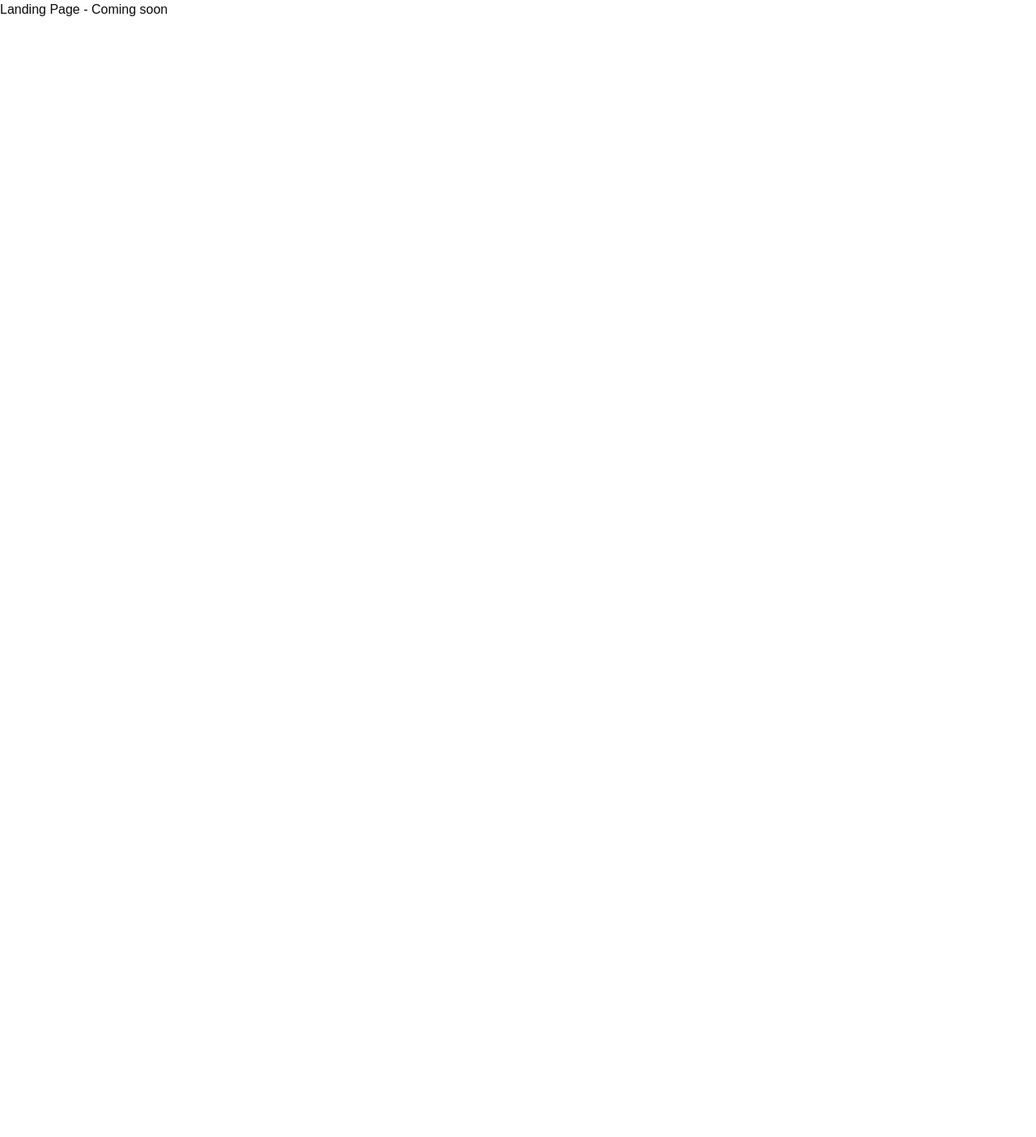
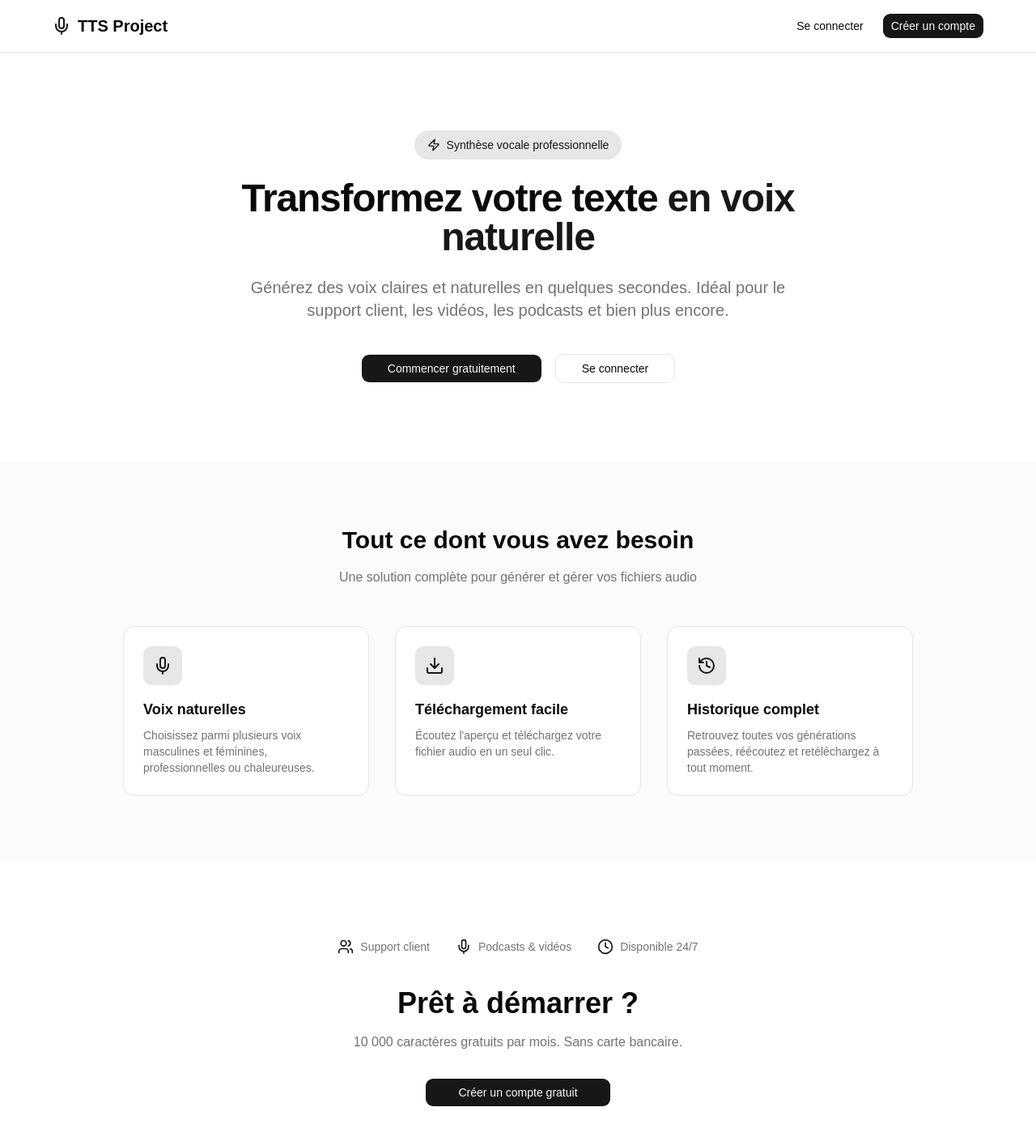
Before and after one commit to blandineJATSA/tts-project, a React (Vite) app in the folder frontend/: page / in a window 1280 px wide. Shown: the top 1404 px of the page at 81% size. Before the commit the page ends 800 px from the top, so only its background shows below. Built offline with nearby package versions, Linux system fonts and the light colour scheme.

Commit message:
feat: création de la Landing Page (hero, features, CTA)

```diff
--- a/frontend/src/App.jsx
+++ b/frontend/src/App.jsx
@@ -2,7 +2,7 @@ import { BrowserRouter as Router, Routes, Route } from 'react-router-dom'
 import ProtectedLayout from '@/components/layout/ProtectedLayout'
 
 // Pages publiques temporaires
-const LandingPage   = () => <div>Landing Page - Coming soon</div>
+import LandingPage from '@/pages/LandingPage'
 const LoginPage     = () => <div>Login Page - Coming soon</div>
 const RegisterPage  = () => <div>Register Page - Coming soon</div>
 
--- /dev/null
+++ b/frontend/src/pages/LandingPage.jsx
@@ -0,0 +1,131 @@
+import { Link } from 'react-router-dom'
+import { Button } from '@/components/ui/button'
+import Navbar from '@/components/layout/Navbar'
+import { Mic, Download, History, Zap, Users, Clock } from 'lucide-react'
+
+export default function LandingPage() {
+  return (
+    <div className="min-h-screen bg-background">
+
+      {/* Navbar */}
+      <Navbar />
+
+      {/* ===== SECTION 1 : HERO ===== */}
+      <section className="max-w-4xl mx-auto px-6 py-24 text-center">
+
+        <div className="inline-flex items-center gap-2 bg-primary/10 text-primary px-4 py-2 rounded-full text-sm font-medium mb-6">
+          <Zap className="h-4 w-4" />
+          Synthèse vocale professionnelle
+        </div>
+
+        <h1 className="text-5xl font-bold tracking-tight mb-6">
+          Transformez votre texte
+          <span className="text-primary"> en voix naturelle</span>
+        </h1>
+
+        <p className="text-xl text-muted-foreground mb-10 max-w-2xl mx-auto">
+          Générez des voix claires et naturelles en quelques secondes.
+          Idéal pour le support client, les vidéos, les podcasts et bien plus encore.
+        </p>
+
+        <div className="flex items-center justify-center gap-4">
+          <Link to="/register">
+            <Button size="lg" className="px-8">
+              Commencer gratuitement
+            </Button>
+          </Link>
+          <Link to="/login">
+            <Button size="lg" variant="outline" className="px-8">
+              Se connecter
+            </Button>
+          </Link>
+        </div>
+
+      </section>
+
+      {/* ===== SECTION 2 : FEATURES ===== */}
+      <section className="bg-muted/40 py-20">
+        <div className="max-w-5xl mx-auto px-6">
+
+          <h2 className="text-3xl font-bold text-center mb-4">
+            Tout ce dont vous avez besoin
+          </h2>
+          <p className="text-muted-foreground text-center mb-12">
+            Une solution complète pour générer et gérer vos fichiers audio
+          </p>
+
+          <div className="grid grid-cols-1 md:grid-cols-3 gap-8">
+
+            <div className="bg-background rounded-xl p-6 border">
+              <div className="bg-primary/10 w-12 h-12 rounded-lg flex items-center justify-center mb-4">
+                <Mic className="h-6 w-6 text-primary" />
+              </div>
+              <h3 className="font-semibold text-lg mb-2">Voix naturelles</h3>
+              <p className="text-muted-foreground text-sm">
+                Choisissez parmi plusieurs voix masculines et féminines,
+                professionnelles ou chaleureuses.
+              </p>
+            </div>
+
+            <div className="bg-background rounded-xl p-6 border">
+              <div className="bg-primary/10 w-12 h-12 rounded-lg flex items-center justify-center mb-4">
+                <Download className="h-6 w-6 text-primary" />
+              </div>
+              <h3 className="font-semibold text-lg mb-2">Téléchargement facile</h3>
+              <p className="text-muted-foreground text-sm">
+                Écoutez l'aperçu et téléchargez votre fichier audio
+                en un seul clic.
+              </p>
+            </div>
+
+            <div className="bg-background rounded-xl p-6 border">
+              <div className="bg-primary/10 w-12 h-12 rounded-lg flex items-center justify-center mb-4">
+                <History className="h-6 w-6 text-primary" />
+              </div>
+              <h3 className="font-semibold text-lg mb-2">Historique complet</h3>
+              <p className="text-muted-foreground text-sm">
+                Retrouvez toutes vos générations passées,
+                réécoutez et retéléchargez à tout moment.
+              </p>
+            </div>
+
+          </div>
+        </div>
+      </section>
+
+      {/* ===== SECTION 3 : CTA ===== */}
+      <section className="max-w-3xl mx-auto px-6 py-24 text-center">
+
+        <div className="flex items-center justify-center gap-8 mb-10 text-muted-foreground">
+          <div className="flex items-center gap-2">
+            <Users className="h-5 w-5 text-primary" />
+            <span className="text-sm">Support client</span>
+          </div>
+          <div className="flex items-center gap-2">
+            <Mic className="h-5 w-5 text-primary" />
+            <span className="text-sm">Podcasts & vidéos</span>
+          </div>
+          <div className="flex items-center gap-2">
+            <Clock className="h-5 w-5 text-primary" />
+            <span className="text-sm">Disponible 24/7</span>
+          </div>
+        </div>
+
+        <h2 className="text-4xl font-bold mb-4">
+          Prêt à démarrer ?
+        </h2>
+        <p className="text-muted-foreground mb-8">
+          10 000 caractères gratuits par mois. Sans carte bancaire.
+        </p>
+
+        <Link to="/register">
+          <Button size="lg" className="px-10">
+            Créer un compte gratuit
+          </Button>
+        </Link>
+
+      </section>
+
+    </div>
+  )
+}
```
